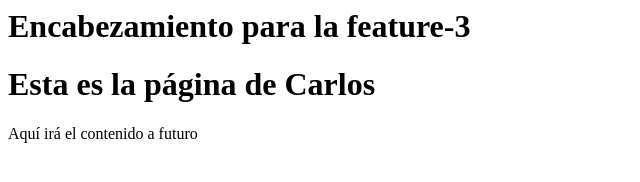
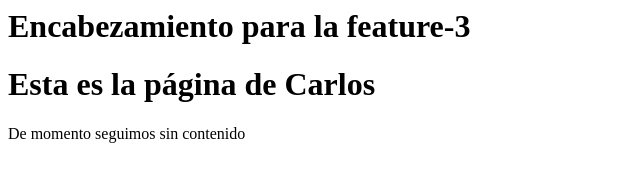
Before and after one commit to pepesan/ejemplo-github, a plain HTML site: page pagina1.html in a window 1280 px wide. Shown: the full height of the page, 0-640 px from the left. Drawn offline with Linux system fonts and the light colour scheme.

Commit message:
Nueva funcionalidad en pagina1.html

```diff
--- a/pagina1.html
+++ b/pagina1.html
@@ -4,6 +4,6 @@
 	</head>
 	<body>
 		<h1>Esta es la página de Carlos</h1>
-			<p>Aquí irá el contenido a futuro</p>
+			<p>De momento seguimos sin contenido</p>
 	</body>
 </html>
```
